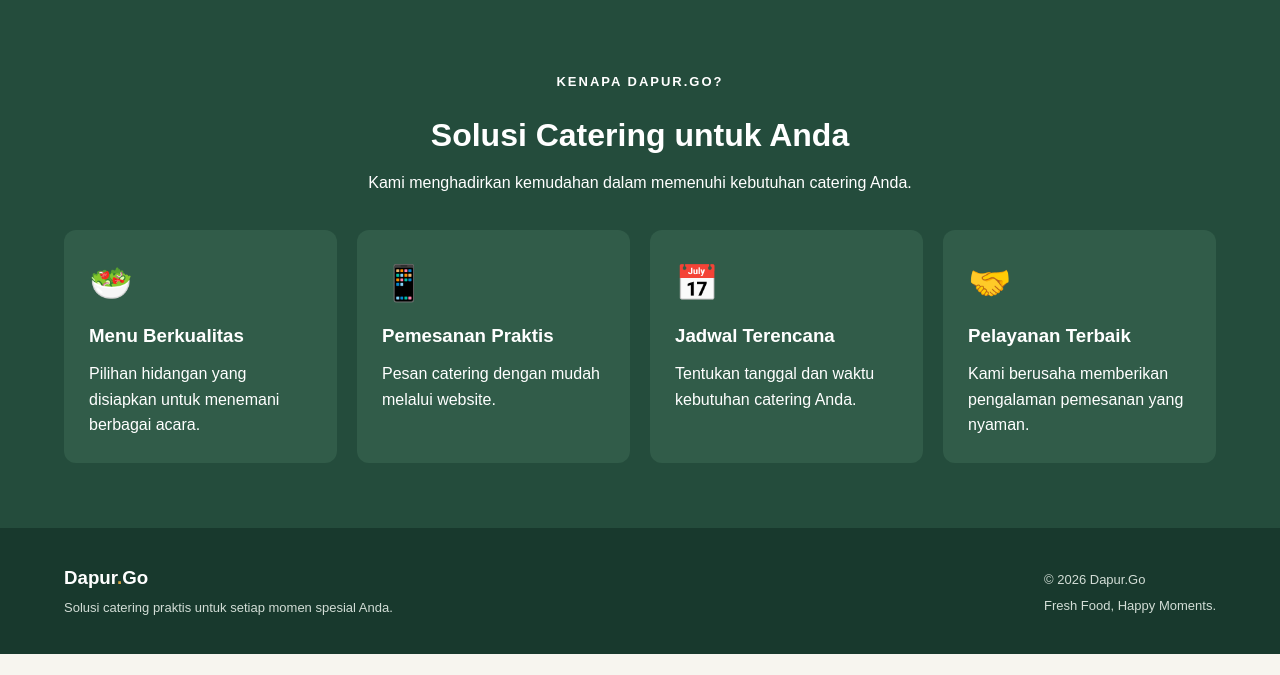
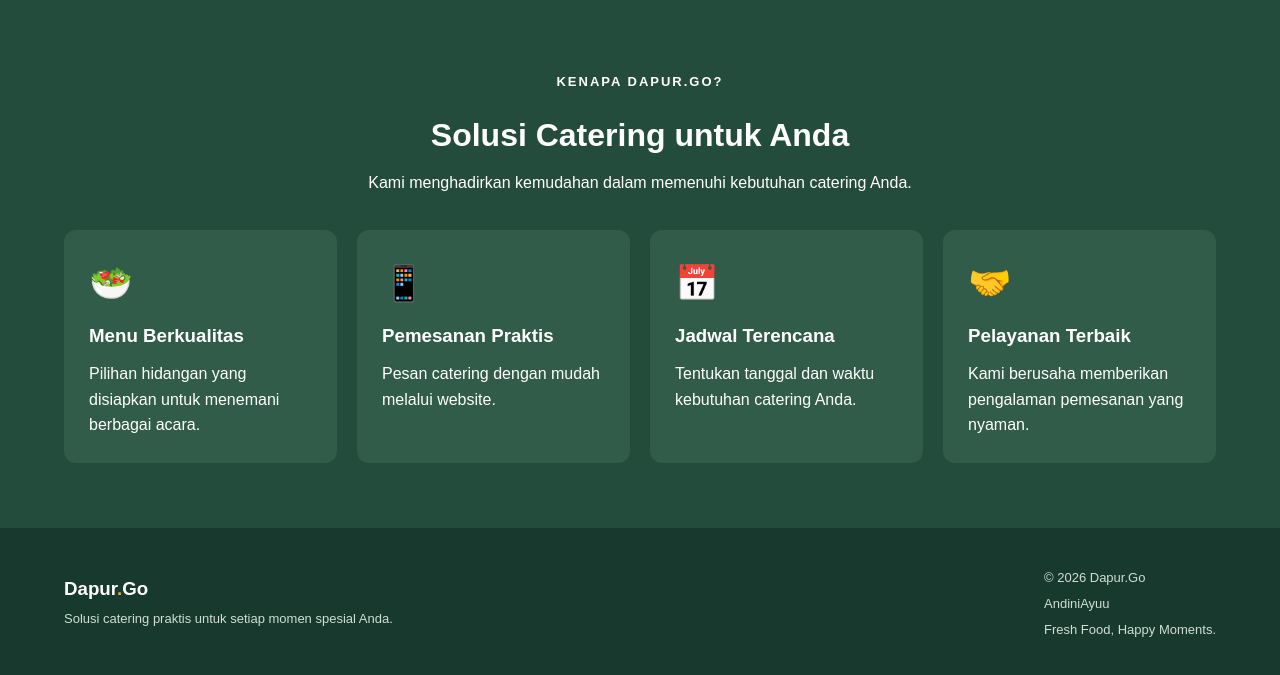
Before and after one commit to andiniayuu/Dapur.Go, a Laravel app: page / in a window 1280 px wide. Shown: the part 1631-2306 px from the top of the page. Before the commit the page ends 2285 px from the top, so only its background shows below. Run offline with Laravel 12, Linux system fonts and the light colour scheme; data that the repository does not hold is empty.

Commit message:
style(footer): update footer brand name and copyright text

```diff
--- a/resources/views/layouts/app.blade.php
+++ b/resources/views/layouts/app.blade.php
@@ -90,6 +90,7 @@
 
             <div>
                 <p>© {{ date('Y') }} Dapur.Go</p>
+                <p>AndiniAyuu</p>
                 <p>Fresh Food, Happy Moments.</p>
             </div>
 
```
